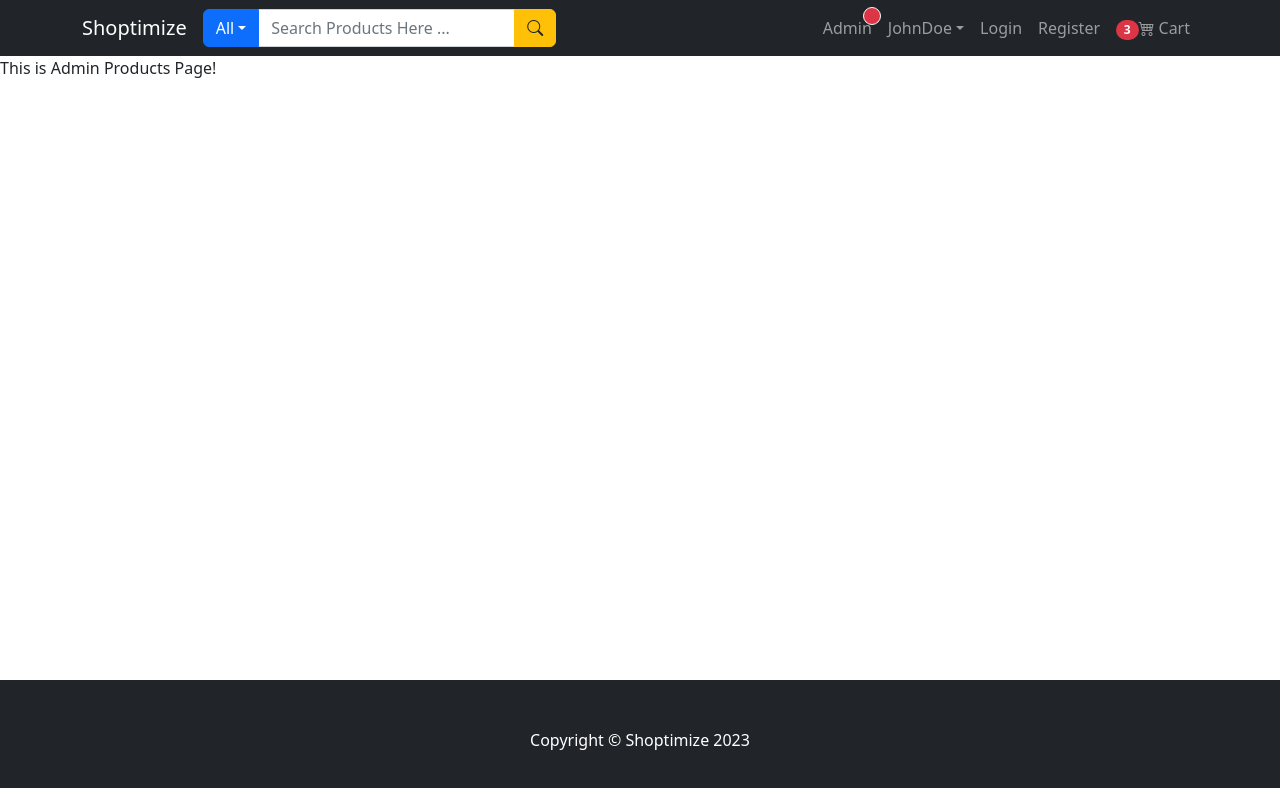
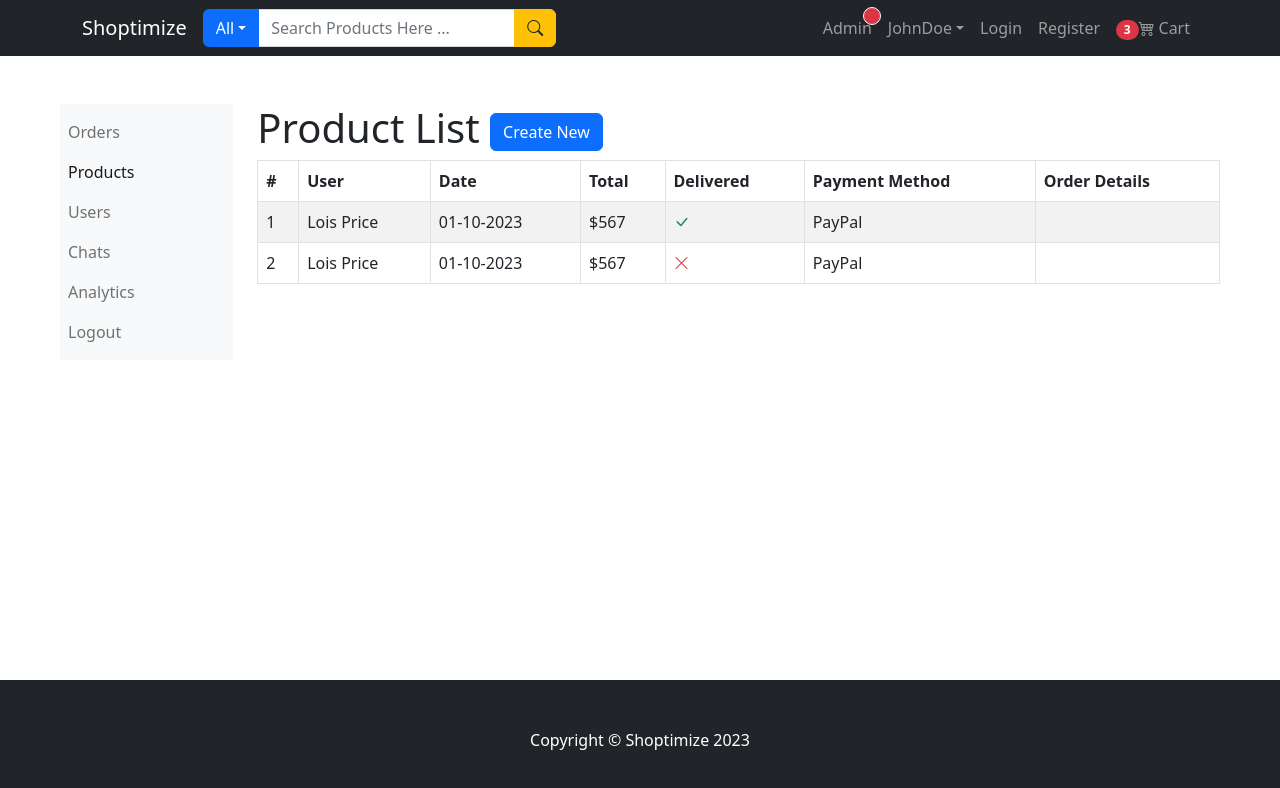
Before and after one commit to ShanchaiZ/MERN-ecommerce, a React (Create React App) app in the folder frontend/: page /admin/products in a window 1280 px wide. Shown: the top 788 px of the page. Built offline with nearby package versions, Linux system fonts and the light colour scheme.

Commit message:
Created Admin Product Page by recycling the base for Admin Order Page. Changed header 1 to product list with a Create New Link Container

```diff
--- a/frontend/src/pages/admin/AdminProductsPage.js
+++ b/frontend/src/pages/admin/AdminProductsPage.js
@@ -1,5 +1,57 @@
+import { Row, Col, Table, Button } from "react-bootstrap";
+import { LinkContainer } from "react-router-bootstrap";
+import AdminLinksComponent from "../../components/admin/AdminLinksComponent";
+
+
 const AdminProductsPage = () => {
-    return <p>This is Admin Products Page!</p>
+    return (
+        <Row className="m-5">
+            <Col md={2}>
+                <AdminLinksComponent />
+            </Col>
+
+            <Col md={10}>
+                <h1>
+                    Product List {" "}
+                    <LinkContainer to="/admin/create-new-product">
+                        <Button variant="primary">Create New</Button>
+                    </LinkContainer>
+                </h1>
+                {/* Bootstrap Tables */}
+                <Table striped bordered hover responsive>
+                    <thead>
+                        <tr>
+                            {/* TABLE HEADERS */}
+                            <th>#</th>
+                            <th>User</th>
+                            <th>Date</th>
+                            <th>Total</th>
+                            <th>Delivered</th>
+                            <th>Payment Method</th>
+                            <th>Order Details</th>
+                        </tr>
+                    </thead>
+                    <tbody>
+                        {["bi bi-check-lg text-success", "bi bi-x-lg text-danger"].map((item, idx) => (
+                            < tr key={idx}>
+                                <td>{idx + 1}</td>
+                                <td>Lois Price</td>
+                                <td>01-10-2023</td>
+                                <td>$567</td>
+                                <td>
+                                    <i className={item}></i>
+                                </td>
+                                <td>PayPal</td>
+                                <td>
+                                </td>
+                            </tr>
+                        ))}
+                    </tbody>
+                </Table>
+
+            </Col>
+        </Row >
+    )
 };
 
 export default AdminProductsPage;
```
